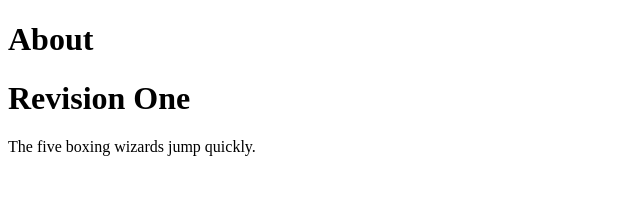
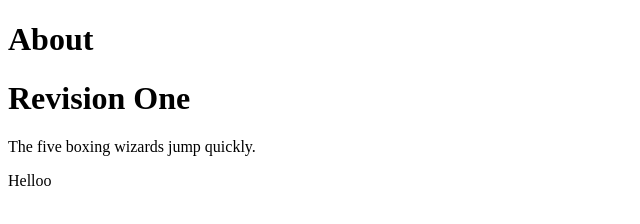
Before and after one commit to XerxesBamji/TestProject2, a plain HTML site: page about.html in a window 1280 px wide. Shown: the full height of the page, 0-640 px from the left. Drawn offline with Linux system fonts and the light colour scheme.

Commit message:
Changed Message

```diff
--- a/about.html
+++ b/about.html
@@ -9,6 +9,6 @@
 	<h1>About</h1>
 	<h1>Revision One</h1>
 	<p>The five boxing wizards jump quickly.</p>
-
+Helloo
 </body>
 </html>
```
Also changed, not shown: index.html (+1 -1 lines).
